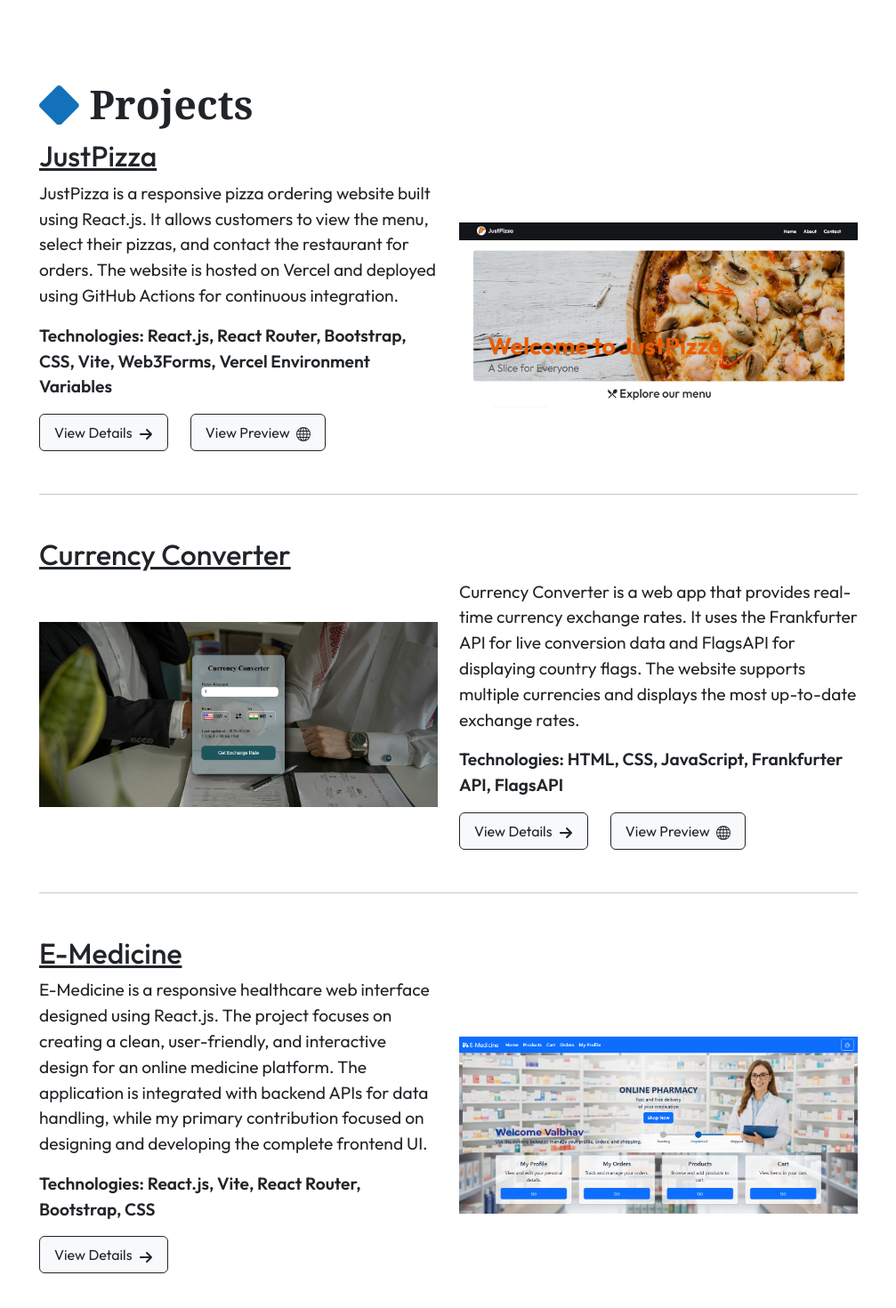
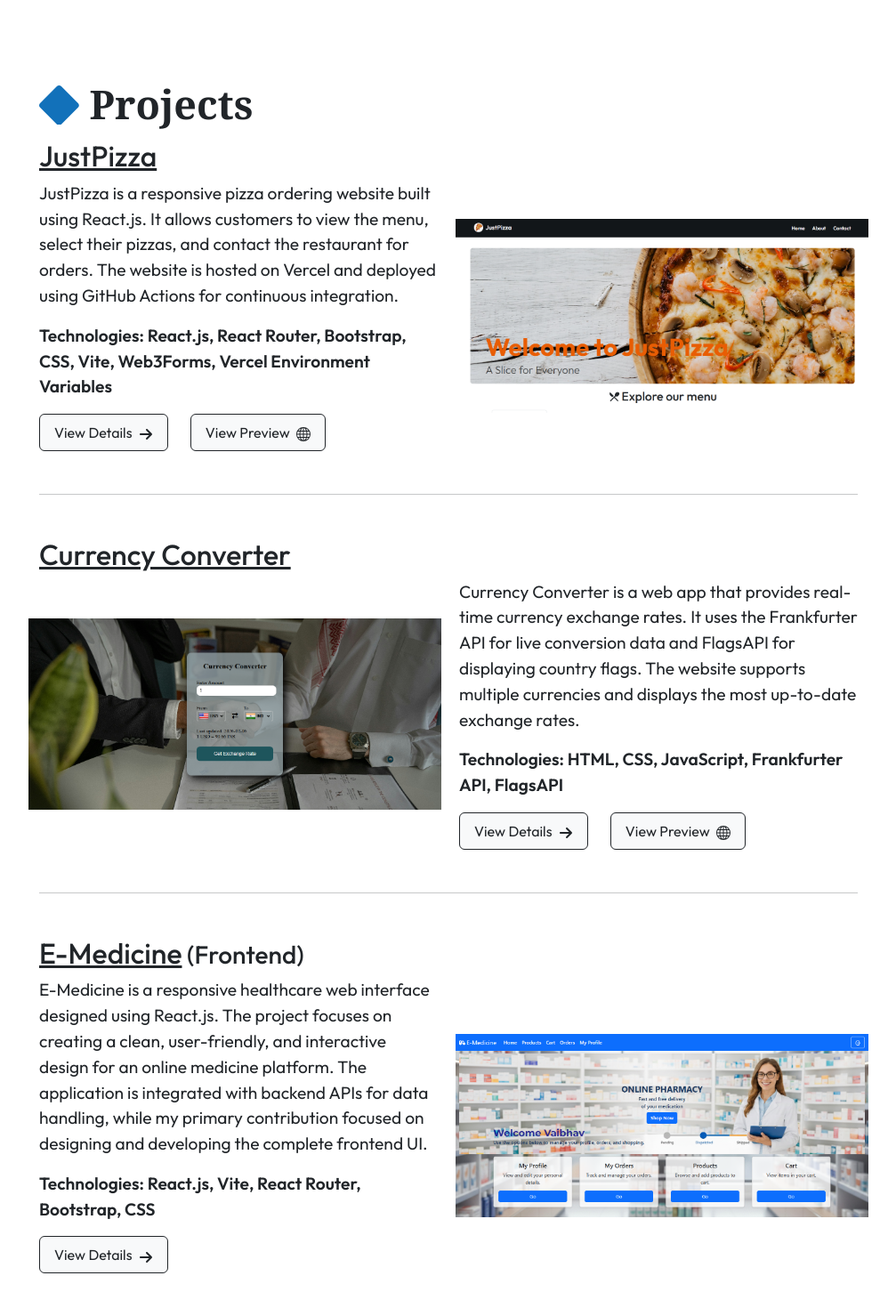
Before and after one commit to vaibhav-velhal/vaibhav-portfolio, a React (Vite) app: page / in a window 1280 px wide. Shown: the part 646-2116 px from the top of the page at 89% size, without its empty margins (136-1143 px from the left). Built offline with nearby package versions, Linux system fonts and the light colour scheme.

Commit message:
Header style changed and padding added for images

```diff
--- a/src/pages/Home/Home.jsx
+++ b/src/pages/Home/Home.jsx
@@ -28,7 +28,7 @@ function Home() {
                                 <a className="btn btn-light btn-outline-dark py-md-2 px-md-3" href="https://just-pizza-official.vercel.app/" target='_blank'>View Preview <BsGlobe className='ms-1' /></a>
                             </div>
                         </div>
-                        <div className="image-container project-image col-12 col-md-6">
+                        <div className="image-container project-image col-12 col-md-6 p-0 ps-md-2">
                             <img src="/JustPizza-Project.png" alt="JustPizza-Project" />
                         </div>
                     </div>
@@ -40,7 +40,7 @@ function Home() {
                 <div className="project-item my-4 my-md-5">
                     <h3 className='text-decoration-underline'>Currency Converter</h3>
                     <div className="row">
-                        <div className="image-container project-image col-12 col-md-6">
+                        <div className="image-container project-image col-12 col-md-6 p-0 pe-md-2">
                             <img src="/Currency Converter.png" alt="Currency-Converter-Project" />
                         </div>
                         <div className="project-info col-12 col-md-6">
@@ -58,7 +58,7 @@ function Home() {
 
                 {/* Third Project */}
                 <div className="project-item my-4 my-md-5">
-                    <h3 className='text-decoration-underline'>E-Medicine</h3>
+                    <h3><span className='text-decoration-underline'>E-Medicine</span><small>&nbsp;(Frontend)</small></h3>
                     <div className="row reverse">
                         <div className="project-info col-12 col-md-6">
                             <p className='project-description'>E-Medicine is a responsive healthcare web interface designed using React.js. The project focuses on creating a clean, user-friendly, and interactive design for an online medicine platform. The application is integrated with backend APIs for data handling, while my primary contribution focused on designing and developing the complete frontend UI.</p>
@@ -67,7 +67,7 @@ function Home() {
                                 <button className="btn btn-light btn-outline-dark py-md-2 px-md-3">View Details <FaArrowRight className='ms-1' /></button>
                             </div>
                         </div>
-                        <div className="image-container project-image col-12 col-md-6">
+                        <div className="image-container project-image col-12 col-md-6 p-0 ps-md-2">
                             <img src="/E-Medicine.png" alt="E-Medicine-project" />
                         </div>
                     </div>
```
